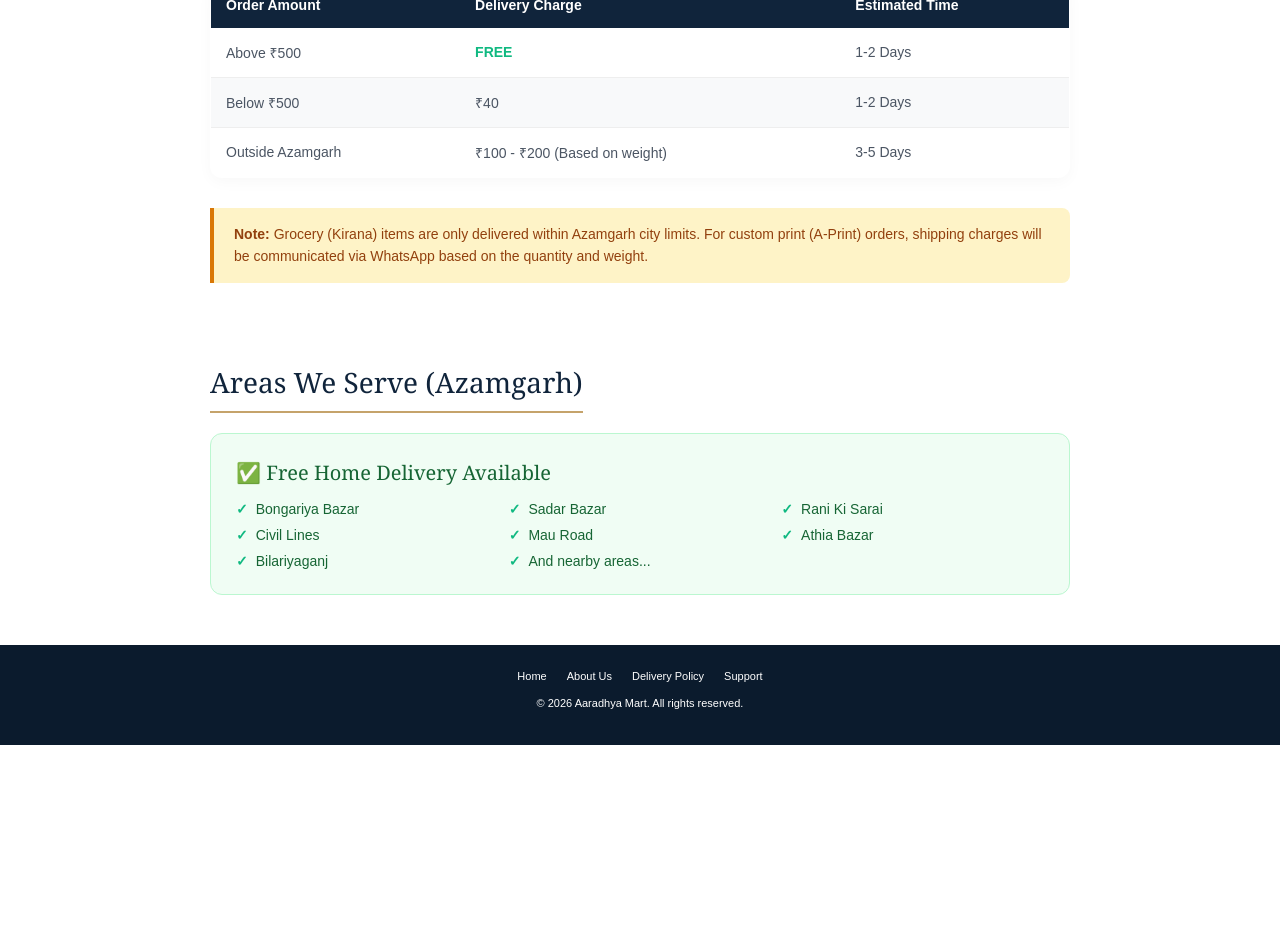
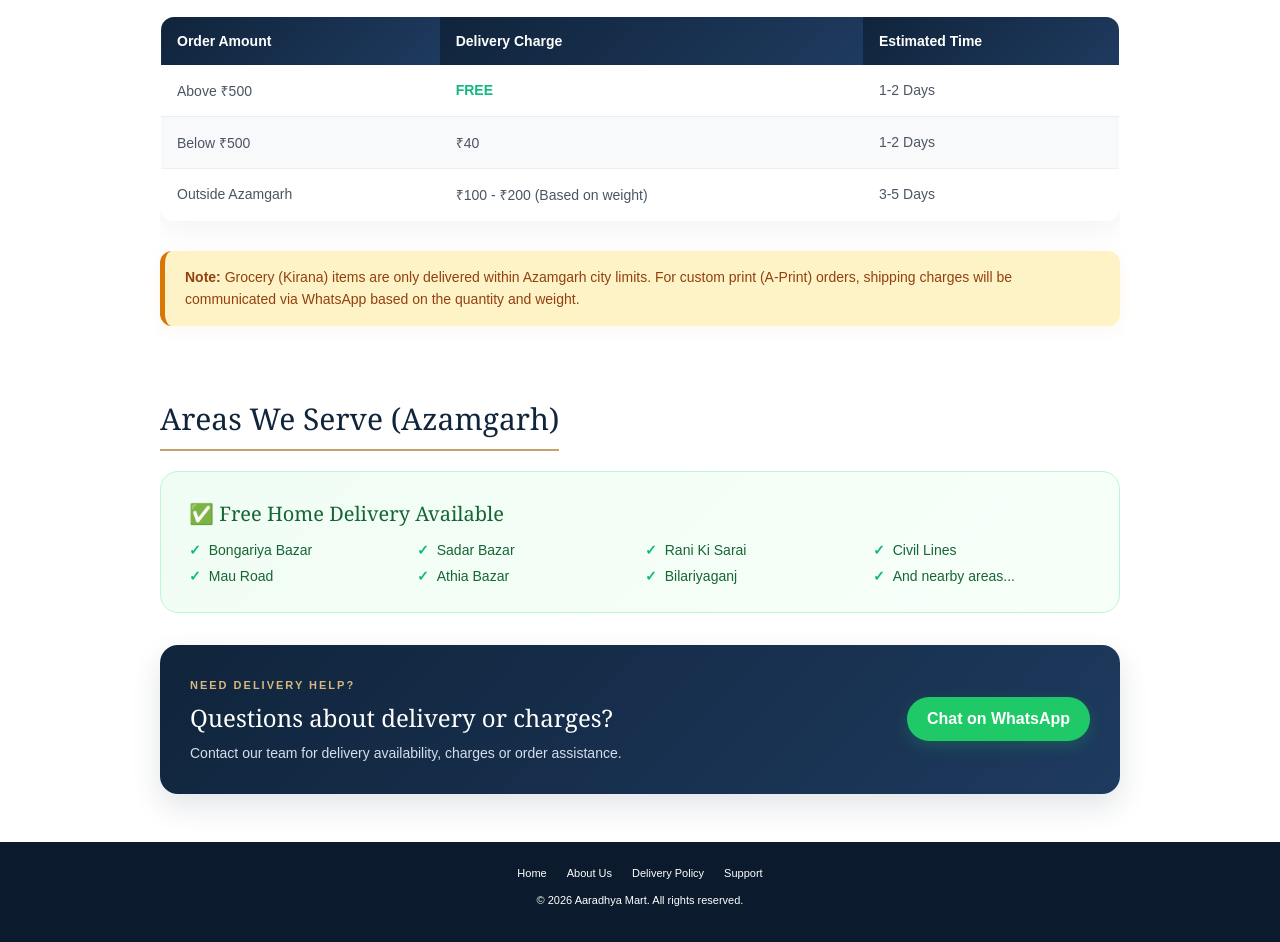
Before and after one commit to profiledp/Aaradhya_F, a plain HTML site: page delivery-policy.html in a window 1280 px wide. Shown: the part 701-1643 px from the top of the page. Before the commit the page ends 1446 px from the top, so only its background shows below. Drawn offline with Linux system fonts and the light colour scheme.

Commit message:
Update delivery-policy.html

```diff
--- a/delivery-policy.html
+++ b/delivery-policy.html
@@ -44,6 +44,30 @@
       .page-header h1 { font-size: 32px; }
       .charge-table th, .charge-table td { padding: 12px 10px; font-size: 13px; }
     }
+
+    /* Premium delivery policy refresh */
+    .page-header { background: linear-gradient(135deg,#10243b 0%,#1e3a5f 58%,#243f60 100%); padding: clamp(42px,6vw,70px) 7% clamp(38px,5vw,58px); }
+    .page-header h1 { text-shadow: 0 2px 20px rgba(0,0,0,.16); }
+    .policy-container { max-width: 1000px; margin: clamp(28px,4vw,48px) auto; }
+    .delivery-grid { gap: 18px; }
+    .delivery-card { border-radius: 18px; padding: clamp(22px,3vw,32px); box-shadow: 0 10px 28px rgba(16,36,59,.06); }
+    .delivery-card .dc-icon { width: 68px; height: 68px; display: grid; place-items: center; margin: 0 auto 14px; border-radius: 20px; background: #f2f5f9; }
+    .section-title { margin-top: 32px; font-size: clamp(24px,3vw,30px); }
+    .charge-table-wrap { width: 100%; overflow-x: auto; border-radius: 14px; -webkit-overflow-scrolling: touch; }
+    .charge-table { min-width: 540px; border-radius: 14px; box-shadow: 0 10px 28px rgba(16,36,59,.05); }
+    .charge-table th { background: linear-gradient(135deg,#10243b,#1e3a5f); }
+    .charge-table td, .charge-table th { padding: 16px; }
+    .area-list { border-radius: 18px; background: linear-gradient(135deg,#f0fdf4,#f7fff9); padding: clamp(18px,3vw,28px); }
+    .area-list ul { grid-template-columns: repeat(auto-fit,minmax(180px,1fr)); }
+    .note-box { border-radius: 12px; border-left-width: 5px; box-shadow: 0 4px 15px rgba(217,119,6,.06); }
+    .delivery-help-card { display:flex; align-items:center; justify-content:space-between; gap:22px; margin:32px 0 10px; padding:clamp(20px,3vw,30px); border-radius:18px; background:linear-gradient(135deg,#10243b,#1e3a5f); color:#fff; box-shadow:0 12px 30px rgba(16,36,59,.12); }
+    .delivery-help-kicker { color:#d6b77f; font-size:11px; font-weight:800; letter-spacing:2px; }
+    .delivery-help-copy h3 { margin:8px 0; color:#fff; font:normal 24px Georgia,serif; }
+    .delivery-help-copy p { margin:0; color:#d5deea; line-height:1.6; font-size:14px; }
+    .delivery-whatsapp { flex-shrink:0; display:inline-flex; align-items:center; justify-content:center; padding:13px 20px; border-radius:999px; background:#20c968; color:#fff; text-decoration:none; font-weight:700; transition:transform .2s,box-shadow .2s; box-shadow:0 5px 16px rgba(32,201,104,.22); }
+    .delivery-whatsapp:hover { transform:translateY(-2px); box-shadow:0 8px 22px rgba(32,201,104,.28); }
+    @media(max-width:650px) { .policy-container { margin:28px auto; padding:0 16px; } .delivery-card { padding:22px 18px; } .charge-table th,.charge-table td { padding:12px 10px; } .delivery-help-card { flex-direction:column; align-items:stretch; text-align:center; gap:16px; } .delivery-whatsapp { width:100%; box-sizing:border-box; } .area-list ul { grid-template-columns:1fr 1fr; } }
+    @media(prefers-reduced-motion:reduce) { .delivery-card,.delivery-whatsapp { transition:none; } .delivery-card:hover,.delivery-whatsapp:hover { transform:none; } }
   </style>
 </head>
 <body>
@@ -73,6 +97,7 @@
     </div>
 
     <h2 class="section-title">Delivery Charges</h2>
+    <div class="charge-table-wrap">
     <table class="charge-table">
       <thead>
         <tr>
@@ -99,6 +124,7 @@
         </tr>
       </tbody>
     </table>
+    </div>
 
     <div class="note-box">
       <p><strong>Note:</strong> Grocery (Kirana) items are only delivered within Azamgarh city limits. For custom print (A-Print) orders, shipping charges will be communicated via WhatsApp based on the quantity and weight.</p>
@@ -119,7 +145,18 @@
       </ul>
     </div>
 
+    <div class="delivery-help-card">
+      <div class="delivery-help-copy">
+        <span class="delivery-help-kicker">NEED DELIVERY HELP?</span>
+        <h3>Questions about delivery or charges?</h3>
+        <p>Contact our team for delivery availability, charges or order assistance.</p>
+      </div>
+      <a class="delivery-whatsapp" href="https://wa.me/918931911428?text=Hello%20Aaradhya%20Mart%2C%20I%20have%20a%20question%20about%20delivery." target="_blank" rel="noopener">Chat on WhatsApp</a>
+    </div>
+
+
   </div>
+
 
   <footer class="site-footer" style="margin-top: 0;">
     <div class="footer-links" style="display: flex; justify-content: center; gap: 20px; margin-bottom: 15px; flex-wrap: wrap;">
```
